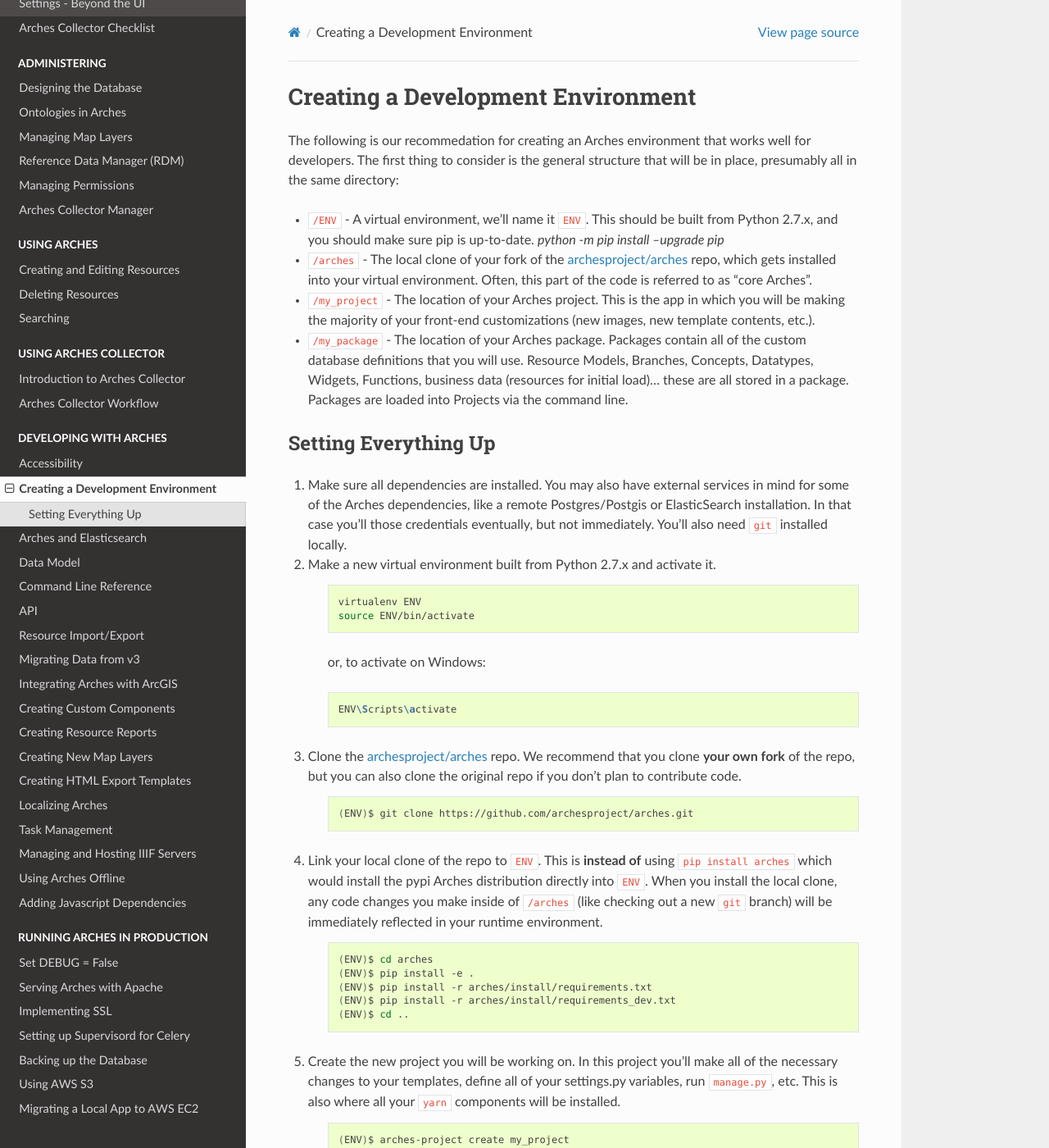
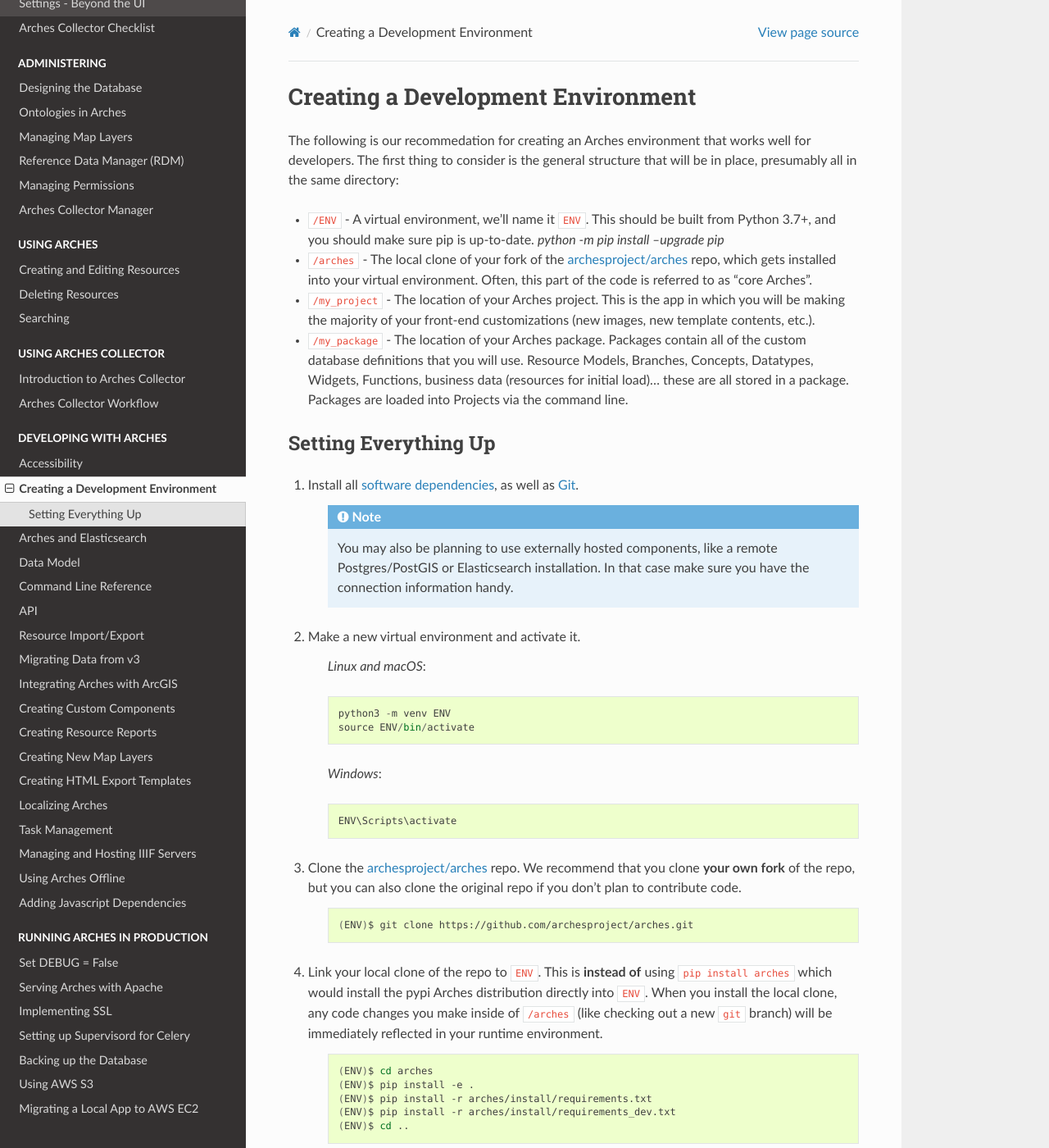
Before and after one commit to archesproject/arches-docs, a Sphinx documentation site: the page built from docs/creating-a-development-environment.txt, in a window 1280 px wide and 1400 px high. Shown: the whole window at 82% size. Built offline with Sphinx 7.4.7 and the Read the Docs theme 2.0.0, drawn with Linux system fonts in a browser that asks for light colours; some of the changed text lies outside the part shown.

Commit message:
bring content up to date #168

```diff
--- a/docs/creating-a-development-environment.txt
+++ b/docs/creating-a-development-environment.txt
@@ -4,7 +4,7 @@
 
 The following is our recommedation for creating an Arches environment that works well for developers. The first thing to consider is the general structure that will be in place, presumably all in the same directory:
 
-+ ``/ENV`` - A virtual environment, we'll name it ``ENV``. This should be built from Python 2.7.x, and you should make sure pip is up-to-date. `python -m pip install --upgrade pip`
++ ``/ENV`` - A virtual environment, we'll name it ``ENV``. This should be built from Python 3.7+, and you should make sure pip is up-to-date. `python -m pip install --upgrade pip`
 
 + ``/arches`` - The local clone of your fork of the `archesproject/arches <https://github.com/archesproject/arches>`_ repo, which gets installed into your virtual environment. Often, this part of the code is referred to as "core Arches".
 
@@ -15,18 +15,20 @@
 Setting Everything Up
 =====================
 
-#. Make sure all dependencies are installed. You may also have external services in mind for some of the Arches dependencies, like a remote Postgres/Postgis or ElasticSearch installation. In that case you'll those credentials eventually, but not immediately. You'll also need ``git`` installed locally.
+#. Install all :ref:`software dependencies <Software Dependencies>`, as well as `Git <https://git-scm.com/book/en/v2/Getting-Started-Installing-Git>`_.
 
-#. Make a new virtual environment built from Python 2.7.x and activate it.
+    .. note::
 
-    .. code-block:: bash
+        You may also be planning to use externally hosted components, like a remote Postgres/PostGIS or Elasticsearch installation. In that case make sure you have the connection information handy.
 
-        virtualenv ENV
+#. Make a new virtual environment and activate it.
+
+    *Linux and macOS*::
+
+        python3 -m venv ENV
         source ENV/bin/activate
 
-    or, to activate on Windows:
-
-    .. code-block:: bash
+    *Windows*::
 
         ENV\Scripts\activate
 
@@ -48,11 +50,11 @@
 
 #. Create the new project you will be working on. In this project you'll make all of the necessary changes to your templates, define all of your settings.py variables, run ``manage.py``, etc. This is also where all your ``yarn`` components will be installed.
 
-    .. code-block:: bash
+    *Linux and macOS*::
 
         (ENV)$ arches-project create my_project
 
-    or on Windows::
+    *Windows*::
 
         (ENV)\> ENV\Scripts\python.exe ENV\Scripts\arches-project create my_project
 
@@ -65,8 +67,6 @@
 
         (ENV)$ cd my_project
         (ENV)$ python manage.py packages -o create_package -d ../my_package
-
-    on Windows remember to change the forward slashes to backward slashes.
 
 ----
 
```
